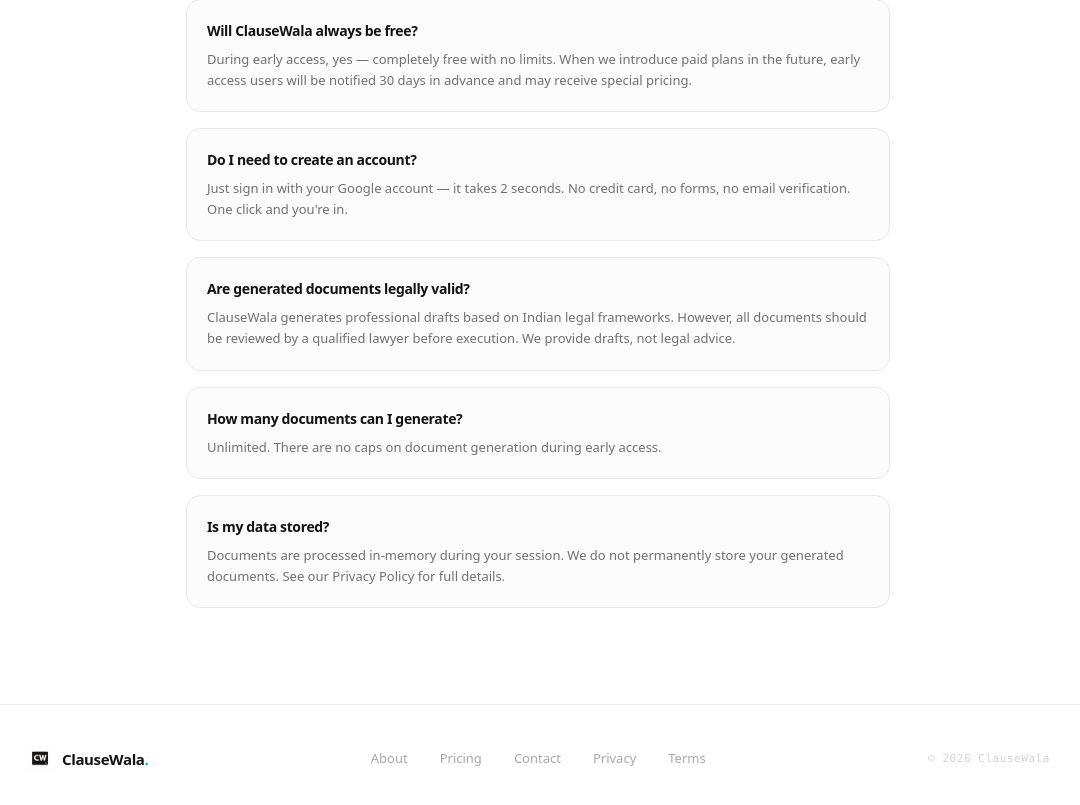
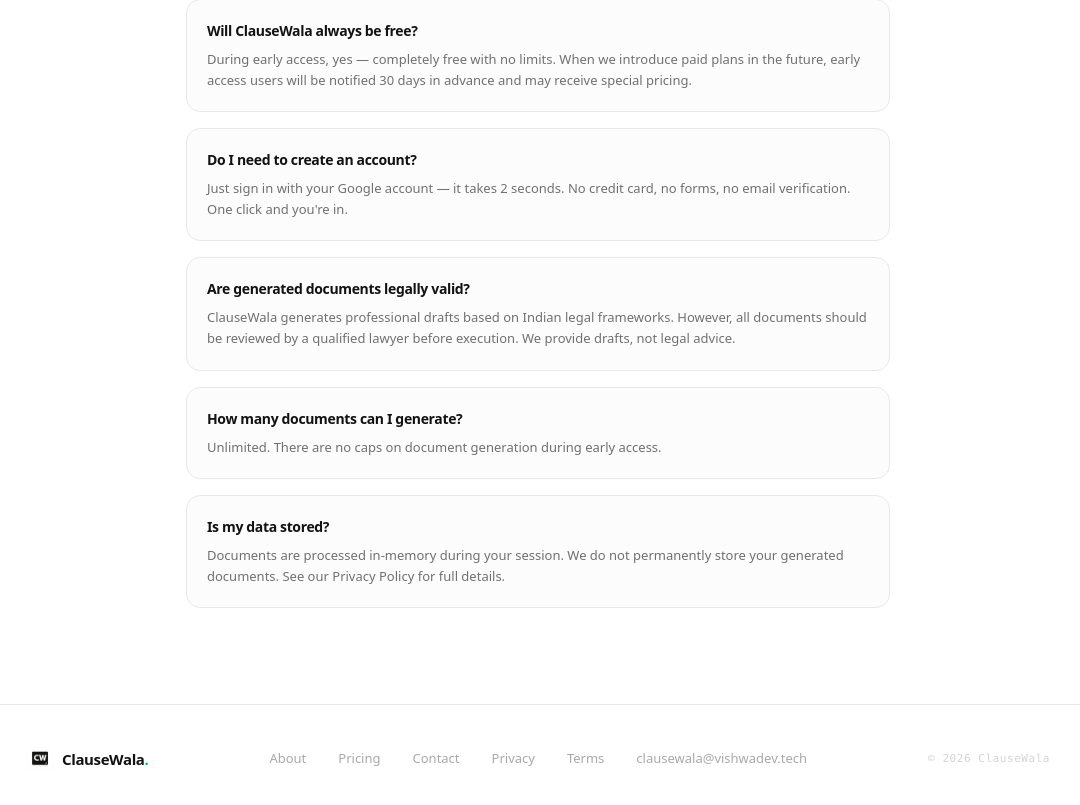
Before and after one commit to VK-10-9/cwl-test, a Next.js app: page /pricing in a window 1280 px wide. Shown: the part 1020-1825 px from the top of the page, without its empty margins (102-1182 px from the left). Built offline with nearby package versions, Linux system fonts and the light colour scheme; no server answers.

Commit message:
feat: add email to footer

```diff
--- a/components/Footer.tsx
+++ b/components/Footer.tsx
@@ -28,6 +28,7 @@ export default function Footer() {
                     <Link href="/contact" className="hover:text-foreground transition-colors duration-200">Contact</Link>
                     <Link href="/privacy" className="hover:text-foreground transition-colors duration-200">Privacy</Link>
                     <Link href="/terms" className="hover:text-foreground transition-colors duration-200">Terms</Link>
+                    <a href="mailto:clausewala@vishwadev.tech" className="hover:text-foreground transition-colors duration-200">clausewala@vishwadev.tech</a>
                 </div>
 
                 {/* Copyright */}
```
